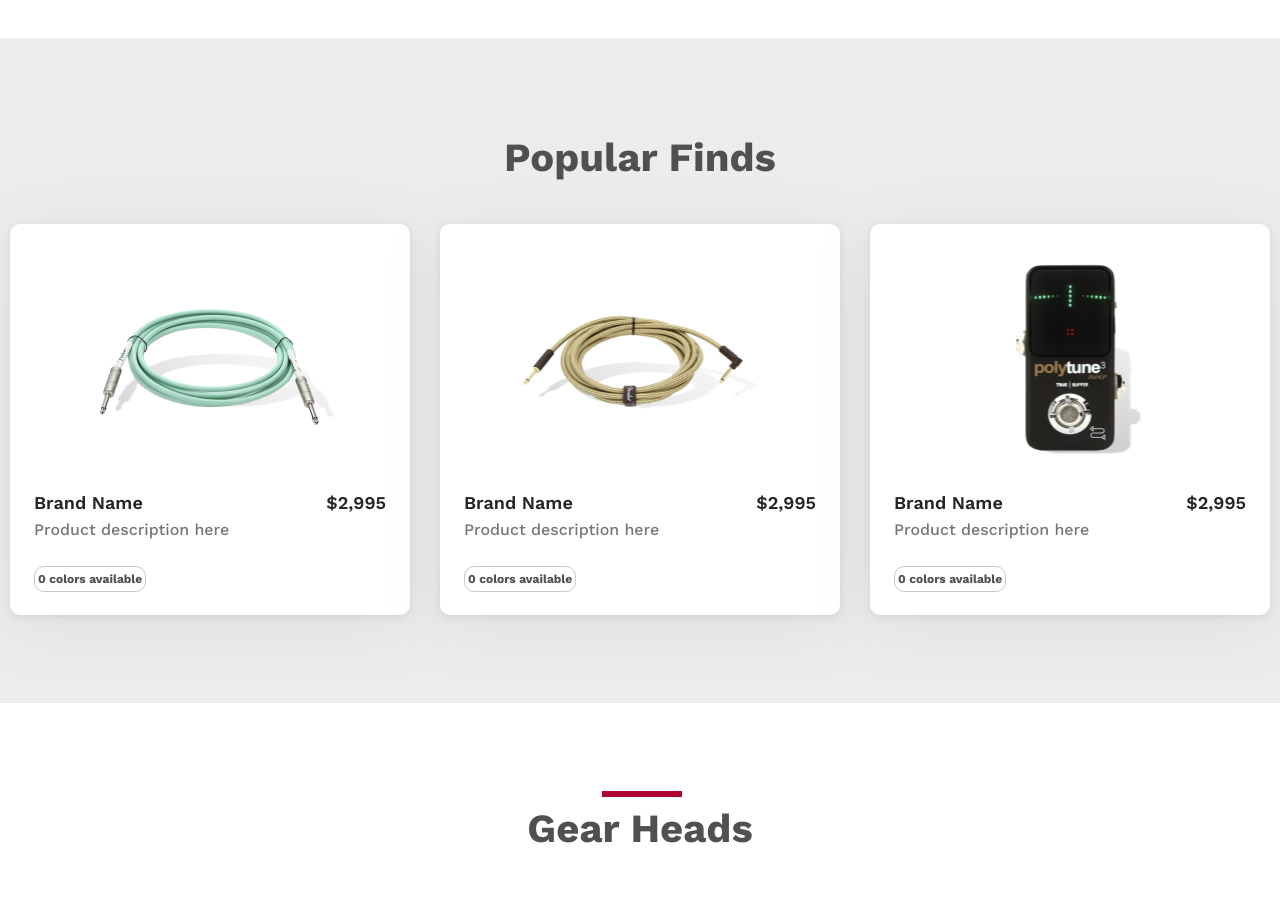
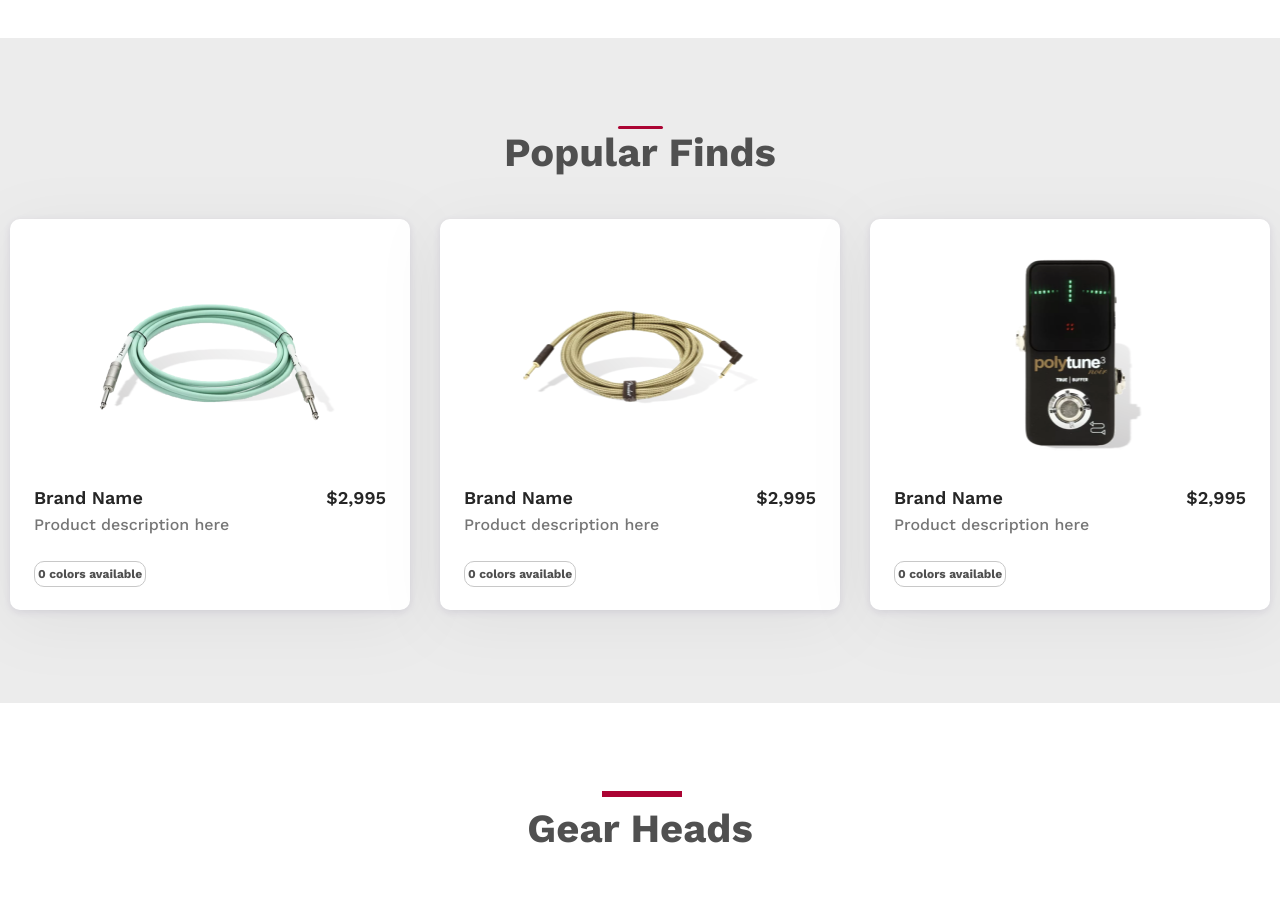
Before and after one commit to MuhammadaminAbbosov/Guitar-Store, a plain HTML site: page index.html in a window 1280 px wide. Shown: the part 1560-2458 px from the top of the page. Drawn offline with nearby package versions, Linux system fonts and the light colour scheme.

Commit message:
change line

```diff
--- a/index.html
+++ b/index.html
@@ -94,7 +94,7 @@
         </div>
     </section>
     <section class="section-3">
-        <span></span>
+        <span class="line" style="height: 3px;"></span>
         <h1>Popular Finds</h1>
 
         <div class="box-container">
--- a/style/sections/_section-3.scss
+++ b/style/sections/_section-3.scss
@@ -7,12 +7,11 @@
     padding: 88px;
     background-color: #ECECEC;
 
-    span {
+    .line {
         height: 3px;
         width: 45px;
         border-radius: 10px;
         background-color: #AB0433;
-        margin-bottom: 8px;
     }
 
     h1 {
```
Also changed, not shown: style/main.css, 1 other file.
